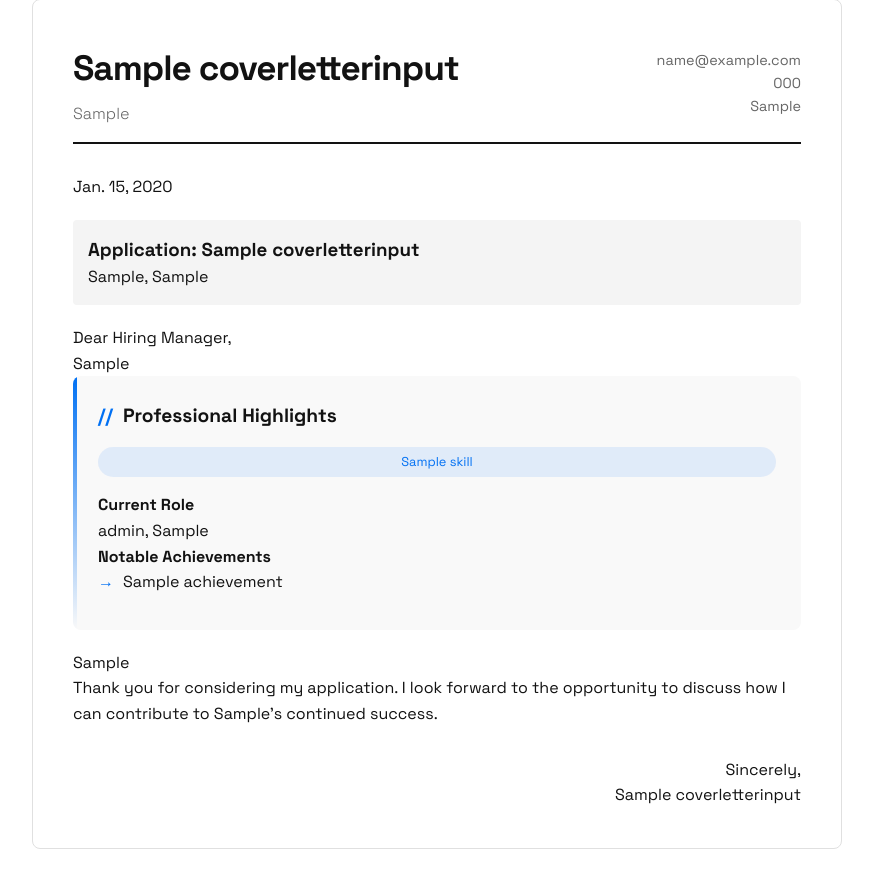
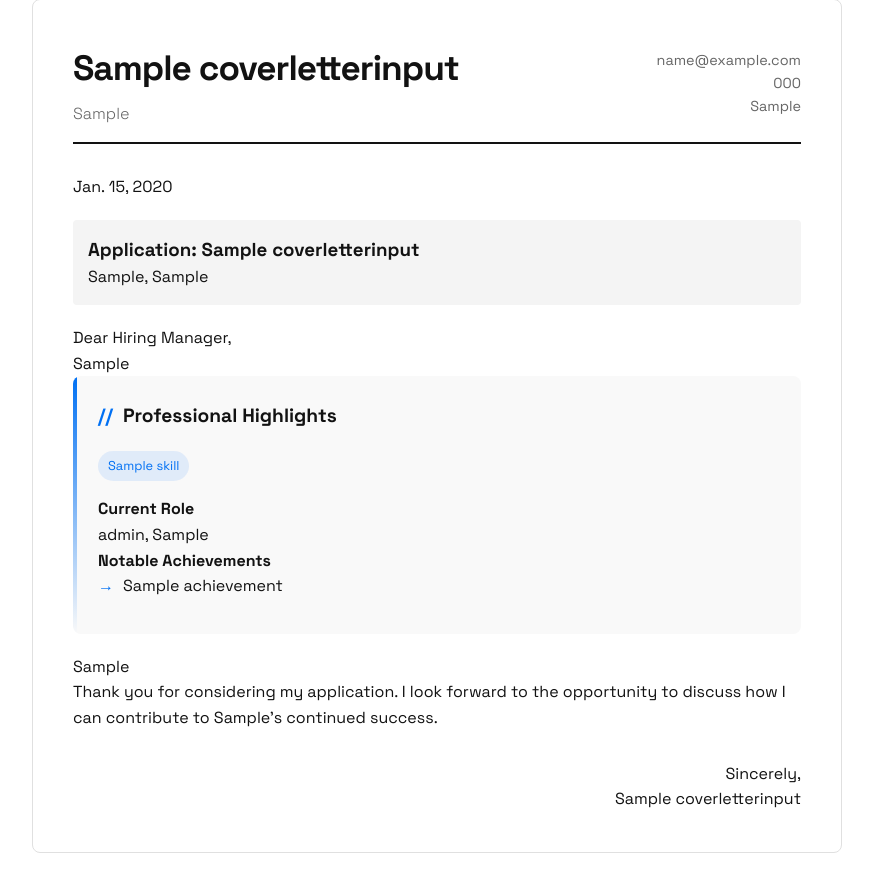
Before and after one commit to Gowthamk007m/LetterForge-AI, a Django app: template backend/templates/cover-letter-tech-minimal.html in a window 1280 px wide. Shown: the part 41-934 px from the top of the page, without its empty margins (203-1076 px from the left). Before the commit the page ends 890 px from the top, so only its background shows below. Run offline with Django 5.2, Linux system fonts and the light colour scheme; tables that the repository leaves empty hold one stand-in row (values such as "Sample post"); the template is opened without the code that fills it: values that come from a table or form of the project are taken from there, most other values are stand-ins (such as "Sample title", 1, 10 or a date in 2020).

Commit message:
Tech minimal resume completed

```diff
--- a/backend/templates/cover-letter-tech-minimal.html
+++ b/backend/templates/cover-letter-tech-minimal.html
@@ -105,9 +105,8 @@
         }
 
         .skills-grid {
-            display: grid;
-            grid-template-columns: repeat(auto-fit, minmax(100px, 1fr));
-            gap: 10px;
+            display: flex;
+            flex-wrap: wrap;
             margin-bottom: 15px;
         }
 
@@ -118,6 +117,8 @@
             border-radius: 20px;
             font-size: 0.8em;
             text-align: center;
+            margin-right: 2px;
+            margin-top: 4px;
             font-weight: 500;
         }
 
```
